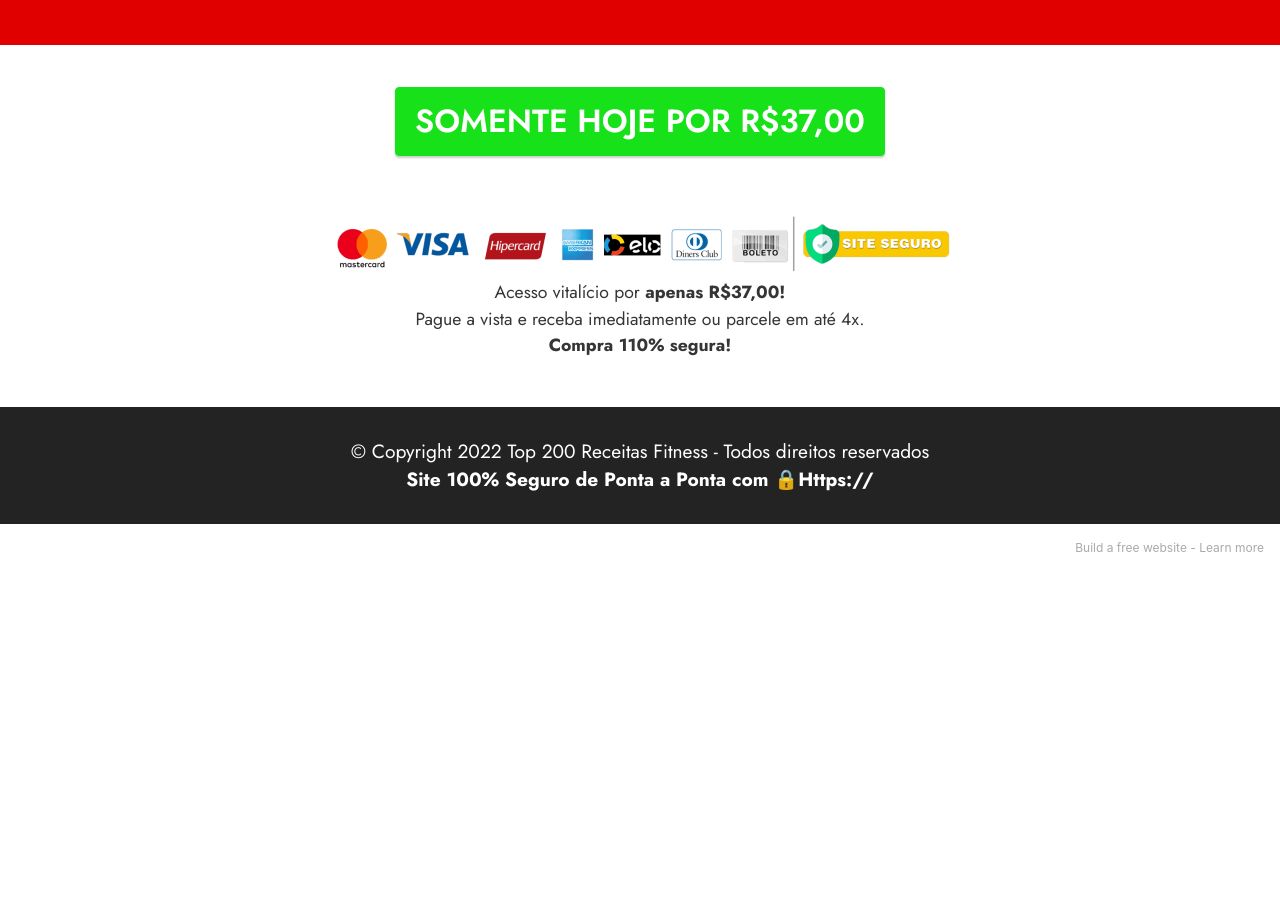
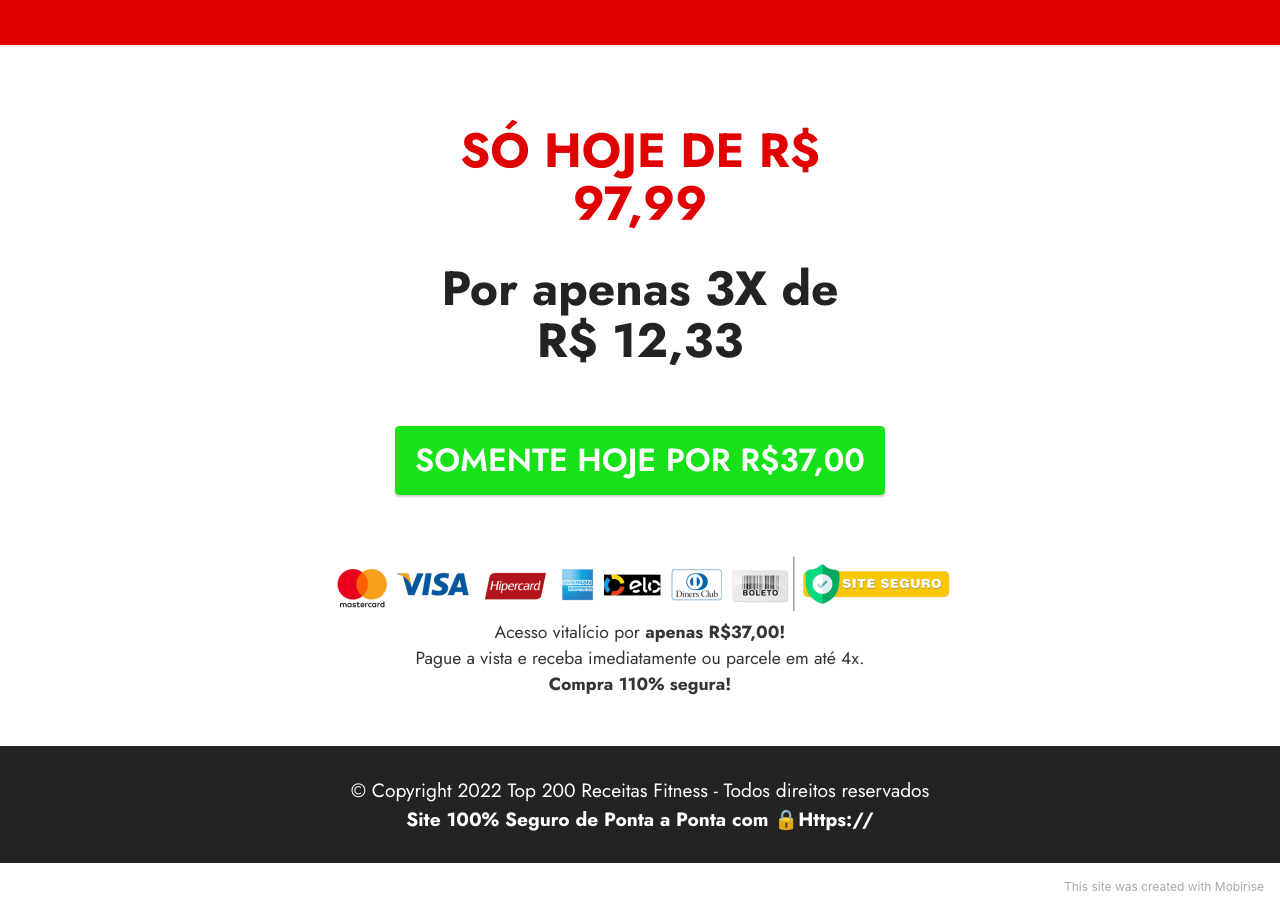
Before and after one commit to guiadefinitivo/top200receitasfit, a plain HTML site: page index.html in a window 1280 px wide. Shown: the part 5878-6775 px from the top of the page. Before the commit the page ends 6450 px from the top, so only its background shows below. Drawn offline with Linux system fonts and the light colour scheme.

Commit message:
create github pages

```diff
--- a/assets/mobirise/css/mbr-additional.css
+++ b/assets/mobirise/css/mbr-additional.css
@@ -1037,8 +1037,16 @@ a {
 .cid-t80uTv4kL0 H3 {
   color: #000000;
 }
+.cid-t86Ra99ID7 {
+  padding-top: 5rem;
+  padding-bottom: 0rem;
+  background-color: #ffffff;
+}
+.cid-t86Ra99ID7 .mbr-section-title {
+  color: #e10000;
+}
 .cid-t80EYPbCh5 {
-  padding-top: 2rem;
+  padding-top: 1rem;
   padding-bottom: 2rem;
   background-color: #ffffff;
 }
--- a/index.html
+++ b/index.html
@@ -390,6 +390,20 @@
     </div>
 </section>
 
+<section class="content4 cid-t86Ra99ID7" id="content4-r">
+
+
+    <div class="container">
+        <div class="row justify-content-center">
+            <div class="title col-md-12 col-lg-5">
+                <h3 class="mbr-section-title mbr-fonts-style align-center mb-4 display-2"><strong>SÓ HOJE DE R$ 97,99</strong></h3>
+                <h4 class="mbr-section-subtitle align-center mbr-fonts-style mb-4 display-2"><strong>Por apenas 3X de R$ 12,33</strong></h4>
+
+            </div>
+        </div>
+    </div>
+</section>
+
 <section class="content11 cid-t80EYPbCh5" id="content11-h">
 
     <div class="container">
@@ -433,7 +447,7 @@
             </div>
         </div>
     </div>
-</section><section style="background-color: #fff; font-family: -apple-system, BlinkMacSystemFont, 'Segoe UI', 'Roboto', 'Helvetica Neue', Arial, sans-serif; color:#aaa; font-size:12px; padding: 0; align-items: center; display: flex;"><a href="https://mobirise.site/m" style="flex: 1 1; height: 3rem; padding-left: 1rem;"></a><p style="flex: 0 0 auto; margin:0; padding-right:1rem;">Build a free website - <a href="https://mobirise.site/v" style="color:#aaa;">Learn more</a></p></section><script src="assets/web/assets/jquery/jquery.min.js"></script>  <script src="assets/popper/popper.min.js"></script>  <script src="assets/tether/tether.min.js"></script>  <script src="assets/bootstrap/js/bootstrap.min.js"></script>  <script src="assets/smoothscroll/smooth-scroll.js"></script>  <script src="assets/parallax/jarallax.min.js"></script>  <script src="assets/countdown/jquery.countdown.min.js"></script>  <script src="assets/theme/js/script.js"></script>
+</section><section style="background-color: #fff; font-family: -apple-system, BlinkMacSystemFont, 'Segoe UI', 'Roboto', 'Helvetica Neue', Arial, sans-serif; color:#aaa; font-size:12px; padding: 0; align-items: center; display: flex;"><a href="https://mobirise.site/n" style="flex: 1 1; height: 3rem; padding-left: 1rem;"></a><p style="flex: 0 0 auto; margin:0; padding-right:1rem;"><a href="https://mobirise.site/c" style="color:#aaa;">This</a> site was created with Mobirise</p></section><script src="assets/web/assets/jquery/jquery.min.js"></script>  <script src="assets/popper/popper.min.js"></script>  <script src="assets/tether/tether.min.js"></script>  <script src="assets/bootstrap/js/bootstrap.min.js"></script>  <script src="assets/smoothscroll/smooth-scroll.js"></script>  <script src="assets/parallax/jarallax.min.js"></script>  <script src="assets/countdown/jquery.countdown.min.js"></script>  <script src="assets/theme/js/script.js"></script>
 
 
 </body>
```
Also changed, not shown: 1 other file.
